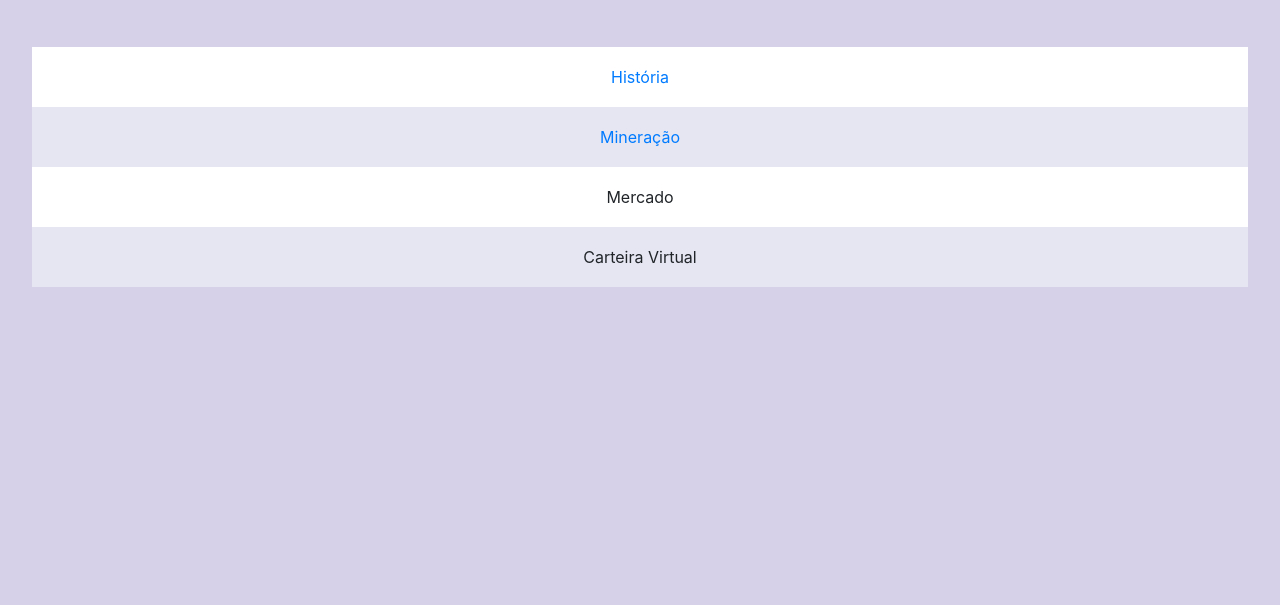
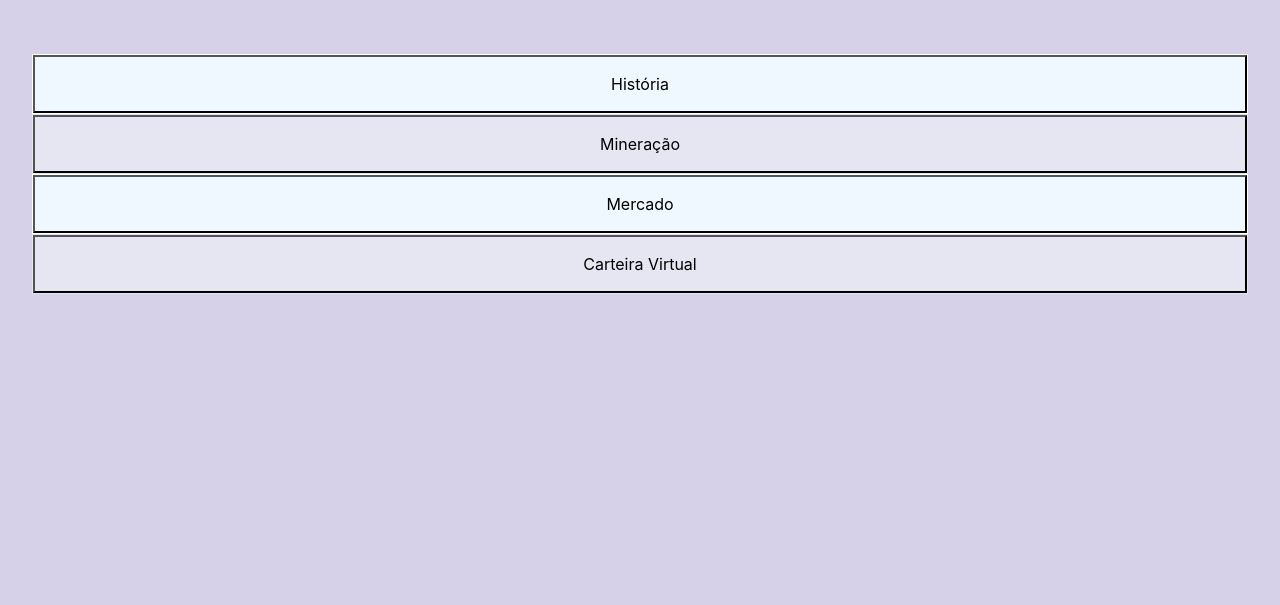
Before and after one commit to Gregorio-A330/Projeto-TCC, a plain HTML site: page novoAqui.html in a window 1280 px wide. Shown: the part 195-800 px from the top of the page. Drawn offline with nearby package versions, Linux system fonts and the light colour scheme.

Commit message:
Seguindo o Fluxo

```diff
--- a/novoAqui.html
+++ b/novoAqui.html
@@ -12,32 +12,40 @@
 </head>
 
 <body style="background-color: #D6D0E8;">
-    <a href="./index.html"> Voltar</a>
+    <a href="./index.html" ><button type="button" class="btn btn-default btn-sm"><span class="glyphicon glyphicon-arrow-left"></span> Voltar </button> </a>
     <h1 style="text-align: center; margin-top: 100px"> Primeiros Passos </h1>
     <div style="margin-top:70px">
         <table style="margin-left: 2.5%; height: 240px; width: 95%; text-align: center">
             <tbody>
                 <tr style="background-color: white">
                     <td>
-                        <a href="https://pt.wikipedia.org/wiki/Criptomoeda#Hist%C3%B3ria">História</a>
+                        <a href="https://pt.wikipedia.org/wiki/Criptomoeda#Hist%C3%B3ria"> <button style="background-color:aliceblue; height: 100% ;width: 100%">História</button></a>
                     </td>
                 </tr>
                 <tr style="background-color: #E5E6F2">
                     <td>
-                        <a href="https://pooltupi.com/#/help/getting_started">Mineração</a>
+                        <a href="https://pooltupi.com/#/help/getting_started"> <button style="background-color: #E5E6F2; height: 100% ;width: 100%">
+                                Mineração </button> </a>
                     </td>
                 </tr>
                 <tr style="background-color: white">
                     <td>
-                       <a> Mercado </a>
+                        <a href="https://foxbit.com.br/"> <button style="background-color:aliceblue; height: 100% ;width: 100%">Mercado</button>
+                        </a>
                     </td>
                 </tr>
                 <tr style="background-color: #E5E6F2">
                     <td>
-                       <a> Carteira Virtual </a>
+                        <a href="https://bitcoinwallet.com/"><button style="background-color: #E5E6F2; height: 100% ;width: 100%">
+                                Carteira Virtual </button> </a>
                     </td>
                 </tr>
             </tbody>
         </table>
     </div>
+
+
 </body>
+
+
+</html>
```
